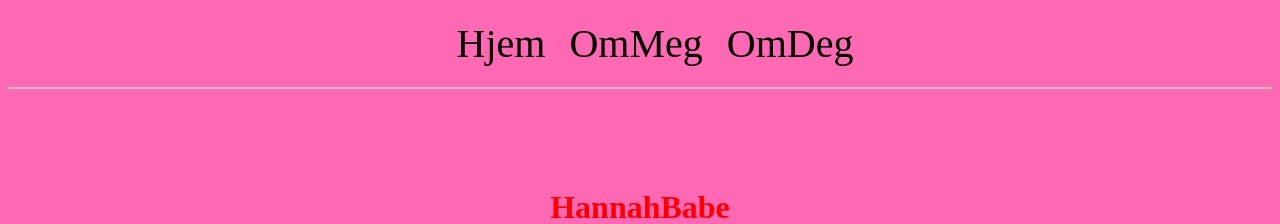
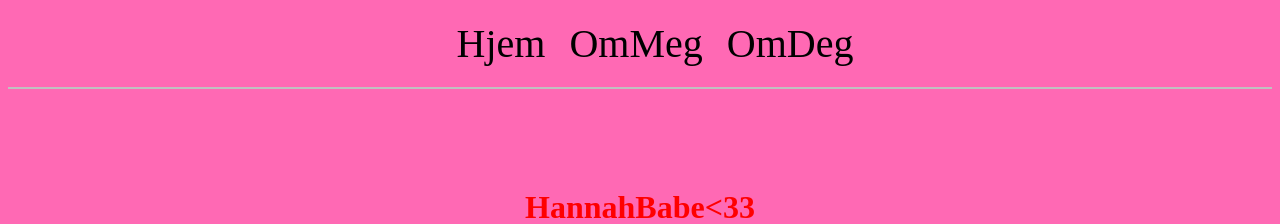
Before and after one commit to kjetilnym0en/IND-REPOSITORY, a plain HTML site: page index.html in a window 1280 px wide. Shown: the top 224 px of the page. Drawn offline with Linux system fonts and the light colour scheme; grey boxes are pictures that could not be loaded.

Commit message:
Hannah nettside update

```diff
--- a/index.html
+++ b/index.html
@@ -48,7 +48,7 @@
 </div>
 
 <div class="bilderamme">
-    <h1>HannahBabe</h1>
+    <h1>HannahBabe<33</h1>
     <img src="https://tise-static.telenorcdn.net/profile-pictures/5a40c80fcd8c990015b57ee6/b35f0c68-7c61-49c2-8937-a2cbab2c538e" alt=width="200px">
     <img src="https://pbs.twimg.com/profile_images/846730993755140097/z4FRuU-d_400x400.jpg" alt=width="200px">
 </div>
```
